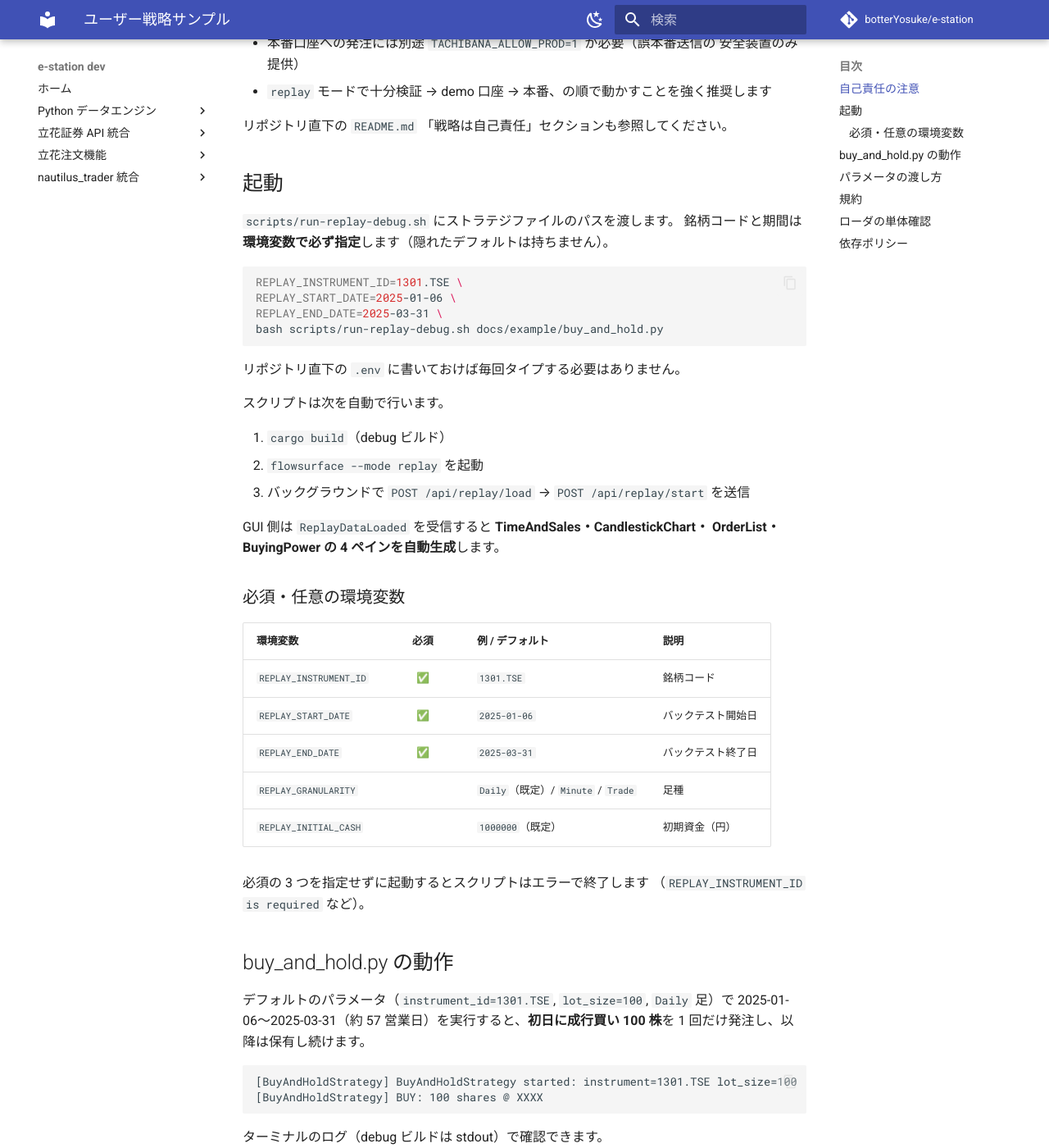
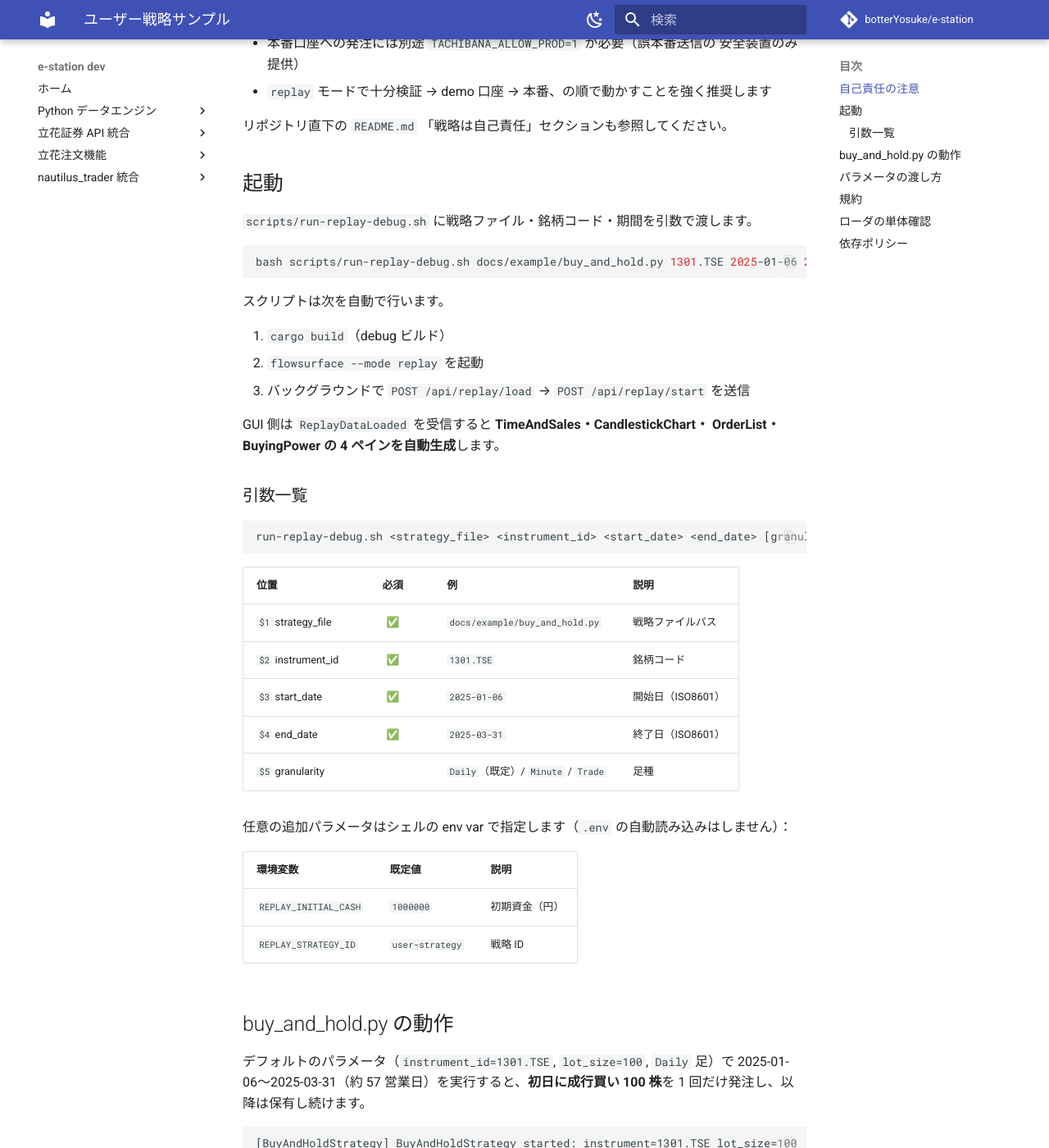
Before and after one commit to botterYosuke/e-station, an MkDocs documentation site: the page built from docs/example/README.md, in a window 1280 px wide and 1400 px high, scrolled down 514 px. Shown: the whole window at 82% size. Built offline with MkDocs 1.6.1 and Material for MkDocs 9.7.7, drawn with Linux system fonts in a browser that asks for light colours; comment, search, counter and statistics services are not loaded.

Commit message:
replay スクリプト: パラメータを CLI 引数に統一

````diff
--- a/docs/example/README.md
+++ b/docs/example/README.md
@@ -21,17 +21,11 @@ e-station の戦略は **ユーザー自身が書いた Python コードを同
 
 ## 起動
 
-`scripts/run-replay-debug.sh` にストラテジファイルのパスを渡します。
-銘柄コードと期間は **環境変数で必ず指定**します（隠れたデフォルトは持ちません）。
+`scripts/run-replay-debug.sh` に戦略ファイル・銘柄コード・期間を引数で渡します。
 
 ```bash
-REPLAY_INSTRUMENT_ID=1301.TSE \
-REPLAY_START_DATE=2025-01-06 \
-REPLAY_END_DATE=2025-03-31 \
-bash scripts/run-replay-debug.sh docs/example/buy_and_hold.py
+bash scripts/run-replay-debug.sh docs/example/buy_and_hold.py 1301.TSE 2025-01-06 2025-03-31
 ```
-
-リポジトリ直下の `.env` に書いておけば毎回タイプする必要はありません。
 
 スクリプトは次を自動で行います。
 
@@ -42,18 +36,26 @@ bash scripts/run-replay-debug.sh docs/example/buy_and_hold.py
 GUI 側は `ReplayDataLoaded` を受信すると **TimeAndSales・CandlestickChart・
 OrderList・BuyingPower の 4 ペインを自動生成**します。
 
-### 必須・任意の環境変数
+### 引数一覧
 
-| 環境変数 | 必須 | 例 / デフォルト | 説明 |
-|---------|:---:|-----|------|
-| `REPLAY_INSTRUMENT_ID` | ✅ | `1301.TSE` | 銘柄コード |
-| `REPLAY_START_DATE` | ✅ | `2025-01-06` | バックテスト開始日 |
-| `REPLAY_END_DATE` | ✅ | `2025-03-31` | バックテスト終了日 |
-| `REPLAY_GRANULARITY` |  | `Daily`（既定）/ `Minute` / `Trade` | 足種 |
-| `REPLAY_INITIAL_CASH` |  | `1000000`（既定） | 初期資金（円） |
+```
+run-replay-debug.sh <strategy_file> <instrument_id> <start_date> <end_date> [granularity]
+```
 
-必須の 3 つを指定せずに起動するとスクリプトはエラーで終了します
-（`REPLAY_INSTRUMENT_ID is required` など）。
+| 位置 | 必須 | 例 | 説明 |
+|------|:---:|-----|------|
+| `$1` strategy_file | ✅ | `docs/example/buy_and_hold.py` | 戦略ファイルパス |
+| `$2` instrument_id | ✅ | `1301.TSE` | 銘柄コード |
+| `$3` start_date | ✅ | `2025-01-06` | 開始日（ISO8601） |
+| `$4` end_date | ✅ | `2025-03-31` | 終了日（ISO8601） |
+| `$5` granularity | | `Daily`（既定）/ `Minute` / `Trade` | 足種 |
+
+任意の追加パラメータはシェルの env var で指定します（`.env` の自動読み込みはしません）：
+
+| 環境変数 | 既定値 | 説明 |
+|---------|--------|------|
+| `REPLAY_INITIAL_CASH` | `1000000` | 初期資金（円） |
+| `REPLAY_STRATEGY_ID` | `user-strategy` | 戦略 ID |
 
 ## buy_and_hold.py の動作
 
--- a/docs/example/buy_and_hold.py
+++ b/docs/example/buy_and_hold.py
@@ -5,11 +5,7 @@ numpy / pandas は使わず、追加依存は不要です。
 
 起動:
 
-    REPLAY_INSTRUMENT_ID=1301.TSE \\
-    REPLAY_GRANULARITY=Daily \\
-    REPLAY_START_DATE=2025-01-06 \\
-    REPLAY_END_DATE=2025-03-31 \\
-    bash scripts/run-replay-debug.sh docs/example/buy_and_hold.py
+    bash scripts/run-replay-debug.sh docs/example/buy_and_hold.py 1301.TSE 2025-01-06 2025-03-31
 
 strategy_init_kwargs で初期化パラメータを上書きできます:
 
````
Also changed, not shown: .claude/CLAUDE.md (+19 -14 lines), README.md (+3 -3 lines), docs/✅nautilus_trader/replay-script-cli-args.md (added, +59 -0 lines), 3 other files.
